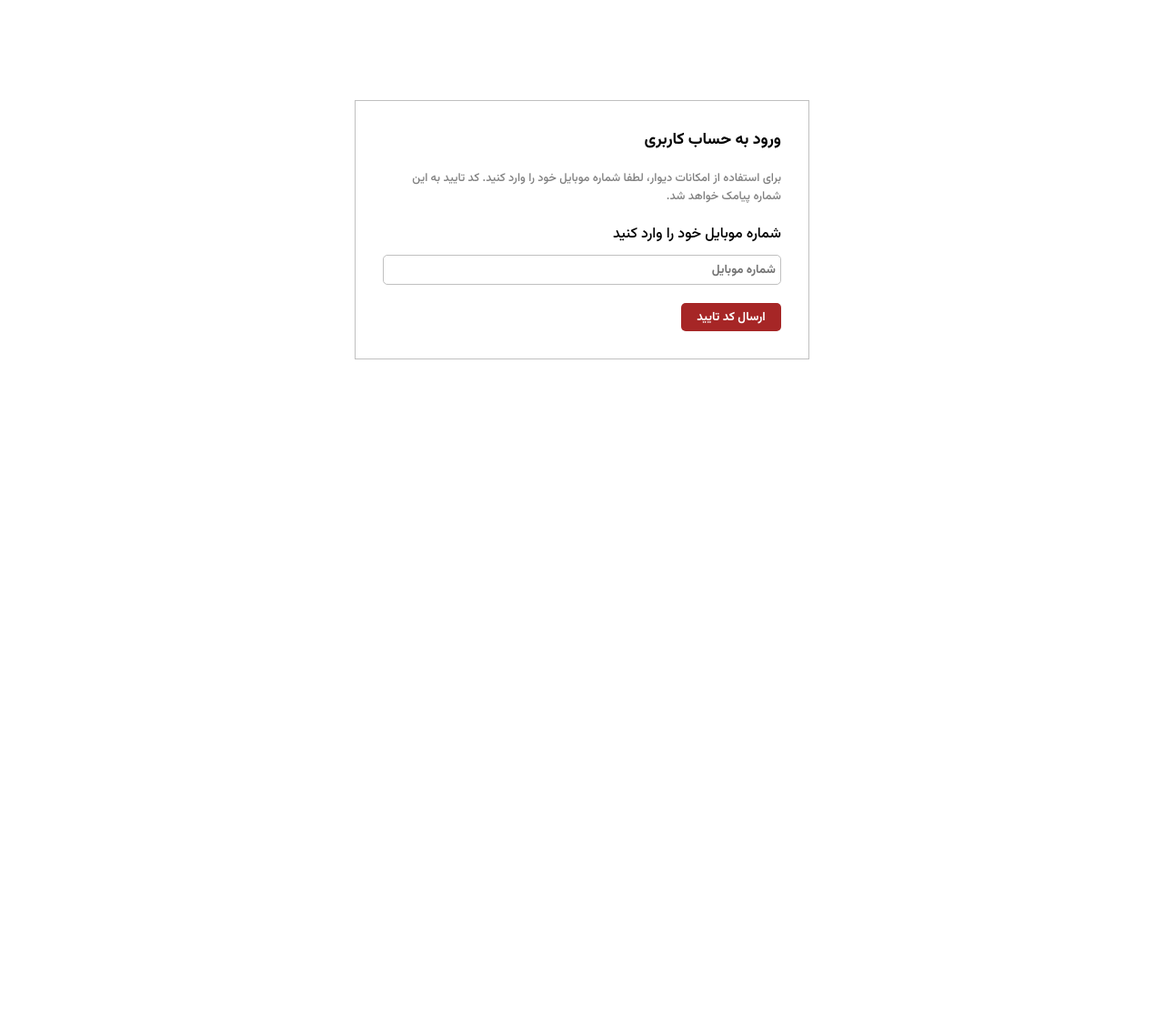
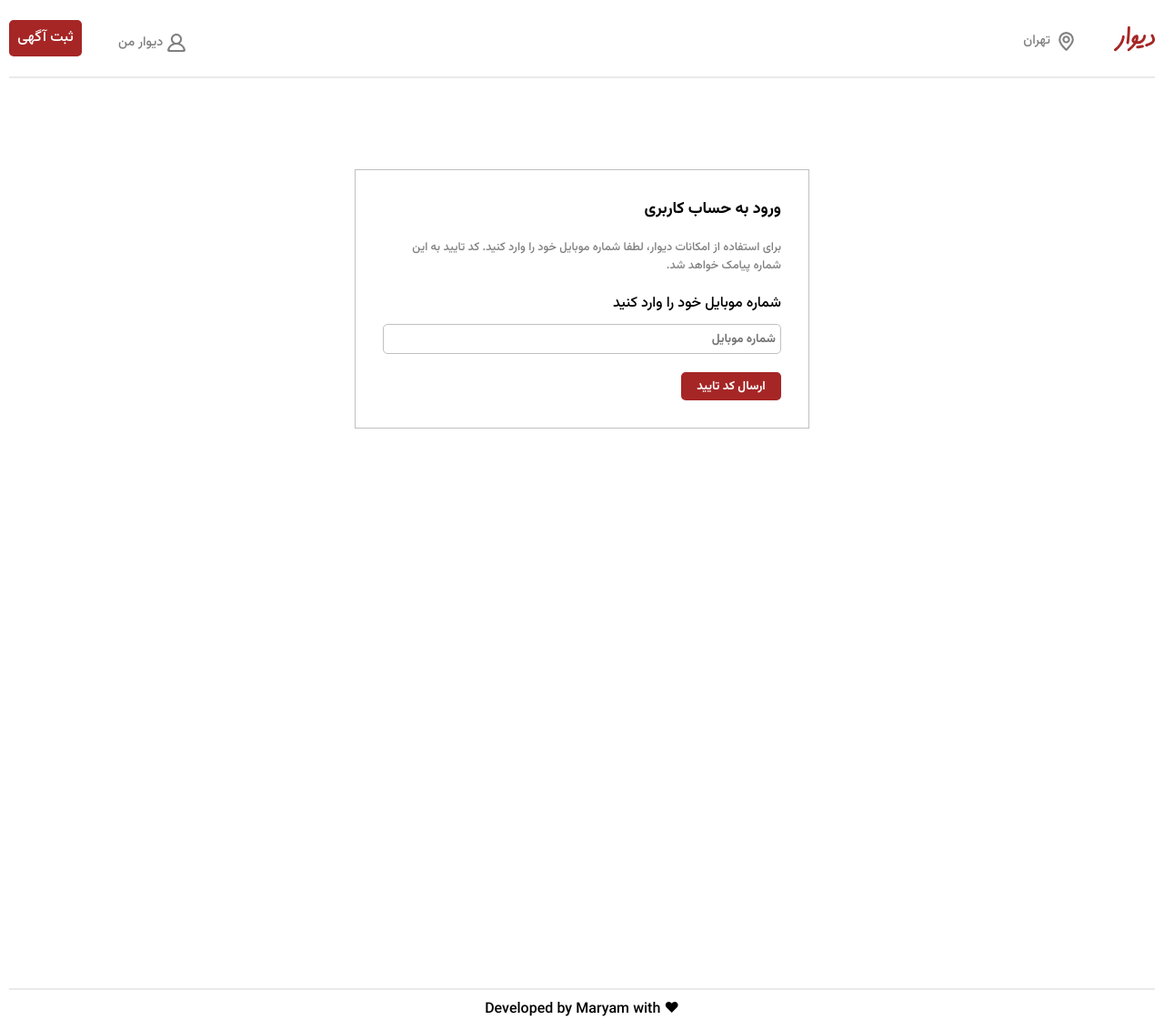
Before and after one commit to MaryamMirafzal/Divar, a React (Vite) app: page /auth in a window 1280 px wide. Shown: the whole page at 91% size. Before the commit the page ends 800 px from the top, so only its background shows below. Built offline with nearby package versions, Linux system fonts and the light colour scheme; no server answers.

Commit message:
[ADD] Add Layout
[+] Add Header
[+] Add Footer

```diff
--- a/src/App.jsx
+++ b/src/App.jsx
@@ -3,6 +3,7 @@
 import { QueryClient, QueryClientProvider } from "@tanstack/react-query";
 import { defaultOptions } from "configs/reactQuery";
 import { ReactQueryDevtools } from "@tanstack/react-query-devtools";
+import Layout from "layouts/layout";
 
 
 
@@ -12,7 +13,9 @@
     <div>
       <QueryClientProvider client={queryClient}>
       <BrowserRouter>
+      <Layout>
         <Router />
+      </Layout>
       </BrowserRouter>
       <ReactQueryDevtools />
       </QueryClientProvider>
--- a/src/constants/paths.js
+++ b/src/constants/paths.js
@@ -4,6 +4,7 @@
     'components',
     'configs',
     'layout',
+    'layouts',
     'pages',
     "Services",
     'styles',
--- /dev/null
+++ b/src/layouts/Footer.jsx
@@ -0,0 +1,10 @@
+import styles from "./Footer.module.css"
+function Footer() {
+  return (
+    <footer className={styles.footer}>
+        <p>Developed by Maryam with ♥</p>
+    </footer>
+  )
+}
+
+export default Footer
--- /dev/null
+++ b/src/layouts/Footer.module.css
@@ -0,0 +1,9 @@
+.footer{
+    display: flex;
+    justify-content: center;
+    text-decoration: center;
+    direction: ltr;
+    margin-top: 100px;
+    padding-top: 10px;
+    border-top: 2px solid rgb(234,234,234);
+}
--- /dev/null
+++ b/src/layouts/Header.jsx
@@ -0,0 +1,30 @@
+import { Link } from "react-router-dom"
+
+import styles from "./Header.module.css"
+
+function Header() {
+  return (
+    <header className={styles.header}>
+        <div>
+            <Link to="/">
+              <img src="divar.svg" className={styles.logo}/>
+            </Link>
+            <span>
+                <img src="location.svg" />
+                <p>تهران</p>
+            </span>
+        </div>
+        <div>
+            <Link to="/auth" >
+               <span>
+                  <img src="profile.svg" />
+                  <p>دیوار من</p>
+               </span>
+            </Link>
+            <Link to='/dashboard' className={styles.button}>ثبت آگهی</Link>
+        </div>
+    </header>
+  )
+}
+
+export default Header
--- /dev/null
+++ b/src/layouts/Header.module.css
@@ -0,0 +1,40 @@
+.header{
+    display: flex;
+    justify-content: space-between;
+    align-items: center;
+    border-bottom: 2px solid rgb(234, 234, 234);
+    padding: 10px 0;
+    margin-bottom: 20px;
+}
+
+.logo{
+    width: 45px;
+    margin-left: 40px;
+}
+.header div{
+    display: flex;
+}
+.header span{
+    display: flex;
+    align-items: center;
+    color: grey;
+    height: 50px;
+}
+.header span p {
+    margin-right: 5px;
+    font-size: 0.9rem;
+}
+.button{
+    background-color: #a62626;
+    color: #fff;
+    height: 40px;
+    width: 80px;
+    line-height: 40px;
+    text-align: center;
+    border-radius: 5px;
+    margin-right: 40px;
+    -webkit-border-radius: 5px;
+    -moz-border-radius: 5px;
+    -ms-border-radius: 5px;
+    -o-border-radius: 5px;
+}
--- /dev/null
+++ b/src/layouts/Layout.jsx
@@ -0,0 +1,16 @@
+import Footer from "./Footer"
+import Header from "./Header"
+
+import styles from "./Layouts.module.css"
+
+function Layout({children}) {
+  return (
+    <div>
+        <Header />
+        <div className={styles.main}>{children}</div>
+        <Footer />
+    </div>
+  )
+}
+
+export default Layout
--- /dev/null
+++ b/src/layouts/Layouts.module.css
@@ -0,0 +1,3 @@
+.main {
+    min-height: 100vh;
+}
```
